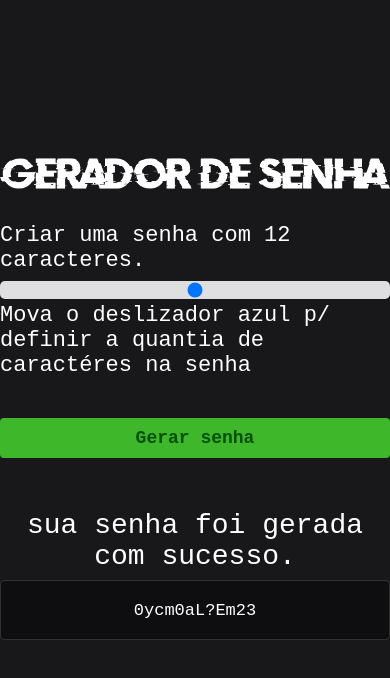
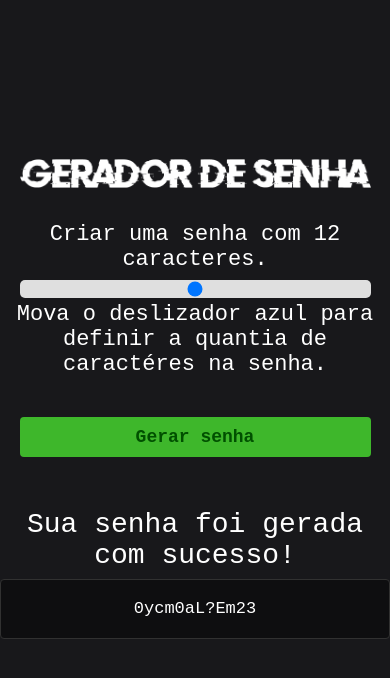
Before and after one commit to miguel-vitor-bezerra/A3-Usabilidade-Desenvolvimento, a plain HTML site: page index.html in a window 390 px wide. Both pictures are taken after a click on the button "Gerar senha". Drawn offline with Linux system fonts and the light colour scheme.

Commit message:
feat: adicionando responsividade

```diff
--- a/index.html
+++ b/index.html
@@ -13,13 +13,13 @@
     <main class="container-input">
         <span>Criar uma senha com <span id="valor"></span> caracteres.</span>
         <input id="slider" class="slider" type="range" min="8" max="16" value="12"/>
-        <span>Mova o deslizador azul p/ definir a quantia de caractéres na senha</span>
+        <span>Mova o deslizador azul para definir a quantia de caractéres na senha.</span>
         <button id="button" class="button-cta" onclick="generatePassword()">Gerar senha</button>
     </main>
     <div id="container-password" onclick="copyPassword()" class="container-password hide">
-        <span class="title">sua senha foi gerada com sucesso.</span>
+        <span class="title">Sua senha foi gerada com sucesso!</span>
         <span id="password" class="password"></span>
-        <span class="tooltip">clique na senha para copiar.🐱‍👤</span>
+        <span class="tooltip">Clique na senha para copiar.🐱‍👤</span>
     </div>
     <script src="script.js"></script>
 </body>
--- a/style.css
+++ b/style.css
@@ -110,3 +110,12 @@ body{
     bottom: 50px;
     opacity: 1;
 }
+@media screen and (max-width: 768px) {
+    body{
+        text-align: center;
+    }
+    .logo,#button,#passoword,#slider{
+        width: 90%;
+    }
+
+}
```
Also changed, not shown: 1 other file.
